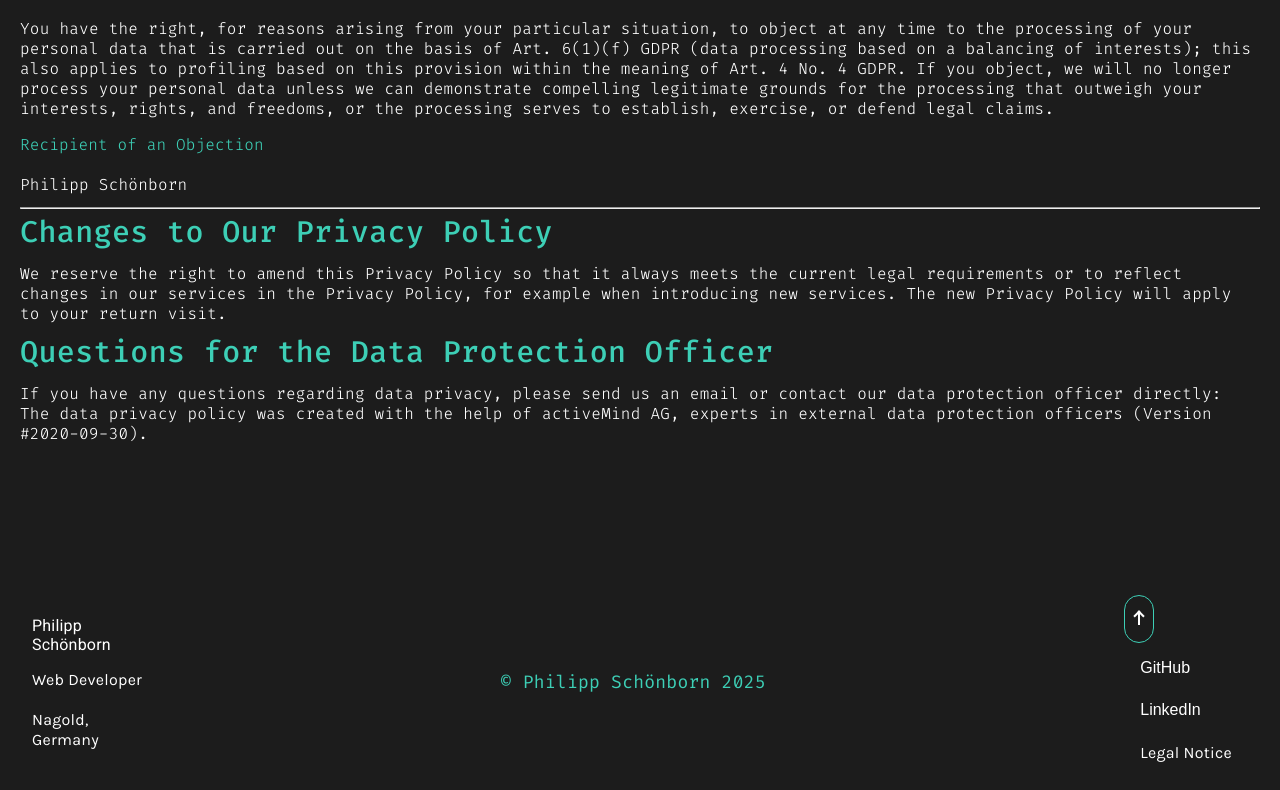
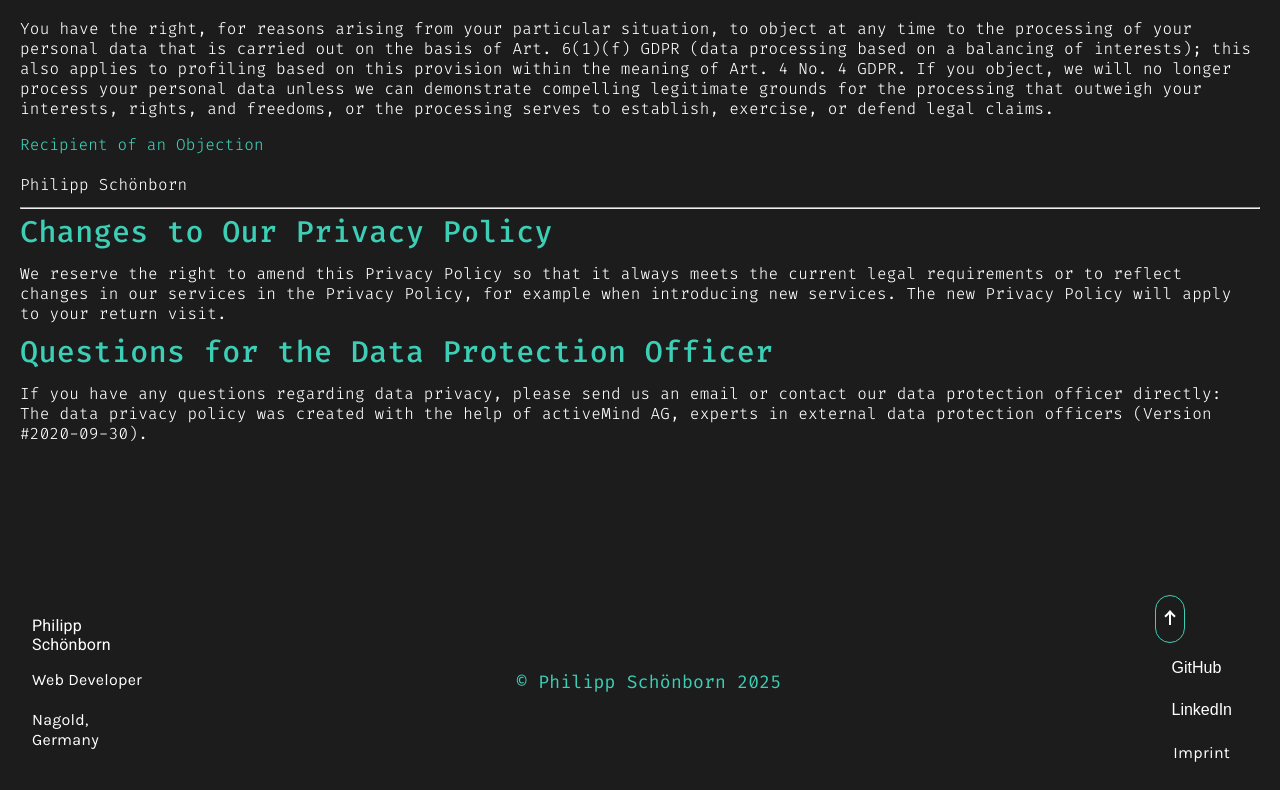
Before and after one commit to PhilippSchoenborn/project_portfolio, an Angular app: page /legal-notice/data-protection in a window 1280 px wide. Shown: the part 2164-2954 px from the top of the page. Built offline with nearby package versions, Linux system fonts and the light colour scheme.

Commit message:
change routing from legal notice to imprint

```diff
--- a/src/app/footer/footer.component.html
+++ b/src/app/footer/footer.component.html
@@ -21,7 +21,7 @@
                 <button type="button">LinkedIn</button>
             </a>
             <a
-            routerLink="/legal-notice"
+            routerLink="/legal-notice/imprint"
             routerLinkActive="active"
             class="legal-notice-link font-karla"
             *ngIf="!hideFooterExtras()"
--- a/src/app/footer/footer.component.ts
+++ b/src/app/footer/footer.component.ts
@@ -21,7 +21,7 @@ export class FooterComponent {
     EN: {
       FOOTER_JOB: 'Web Developer',
       FOOTER_COUNTRY: 'Germany',
-      FOOTER_LEGAL: 'Legal Notice',
+      FOOTER_LEGAL: 'Imprint',
     },
     DE: {
       FOOTER_JOB: 'Webentwickler',
--- a/src/app/footer/legal-notice/data-protection/data-protection.component.ts
+++ b/src/app/footer/legal-notice/data-protection/data-protection.component.ts
@@ -248,7 +248,7 @@ export class DataProtectionComponent implements AfterViewInit, OnInit {
    */
   goBackToLegalNotice(): void {
     this.router.navigate(
-      ['/legal-notice'],
+      ['/'],
       { queryParams: { lang: this.selectedLanguage } }
     );
   }
--- a/src/app/footer/legal-notice/imprint/imprint.component.scss
+++ b/src/app/footer/legal-notice/imprint/imprint.component.scss
@@ -5,6 +5,7 @@
     justify-content: center;
     align-items: center;
     width: 100%;
+    height: 100%;
 
     .imprint-content {
       max-width: 1440px;
--- a/src/app/footer/legal-notice/imprint/imprint.component.ts
+++ b/src/app/footer/legal-notice/imprint/imprint.component.ts
@@ -119,7 +119,7 @@ export class ImprintComponent implements OnInit {
 
   goBackToLegalNotice(): void {
     this.router.navigate(
-      ['/legal-notice'],
+      ['/'],
       { queryParams: { lang: this.selectedLanguage } }
     );
   }
```
